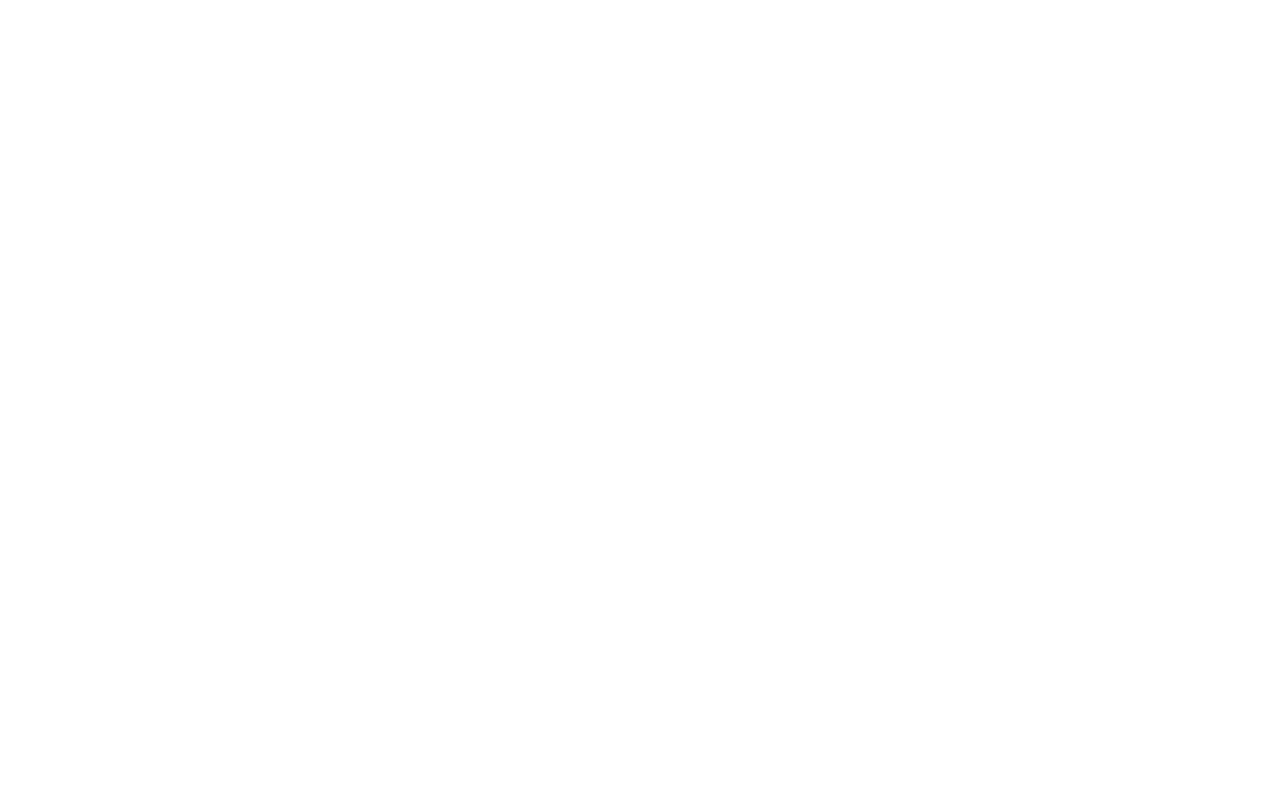
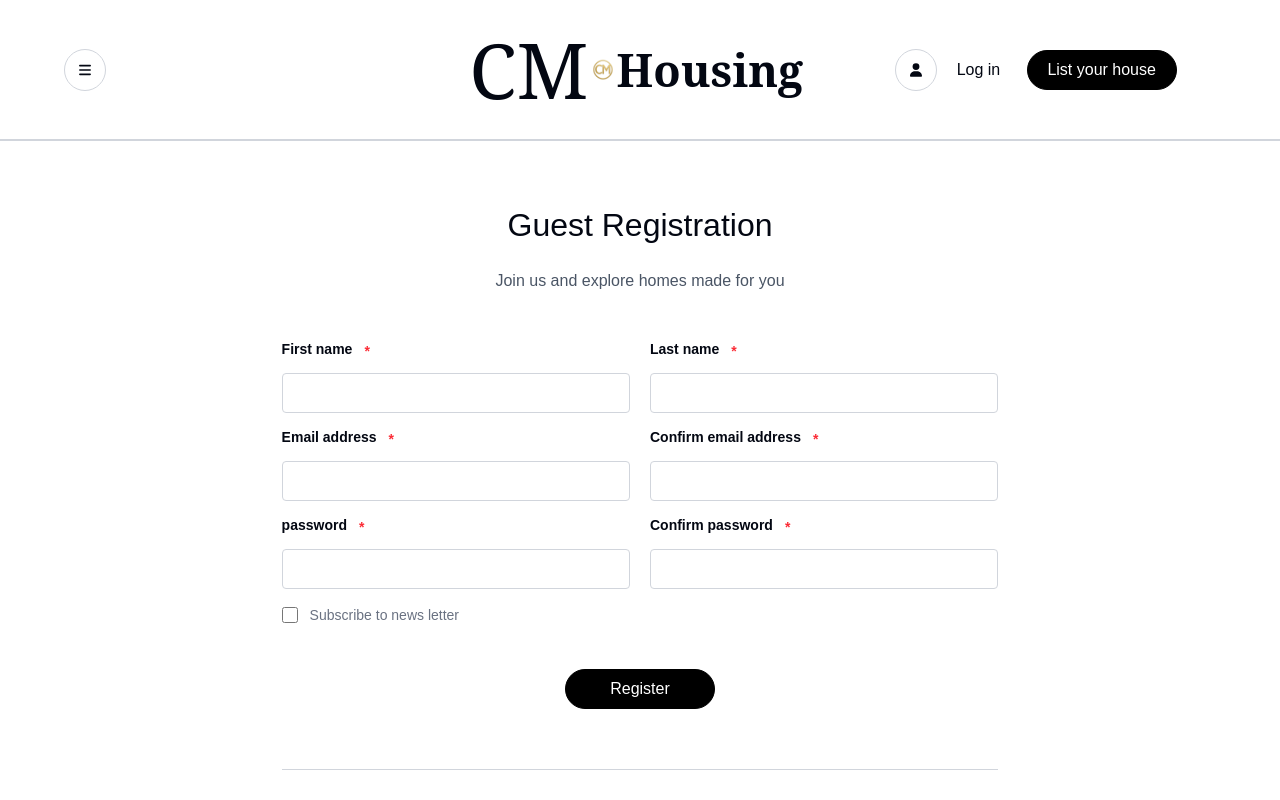
Before and after one commit to cimess/CM-housing, a React (Vite) app: page /Register in a window 1280 px wide. Before the commit this address had no page. Shown: the top 800 px of the page. Built offline with nearby package versions, Linux system fonts and the light colour scheme.

Commit message:
added registration page

```diff
--- a/src/Full-App-Structure/myApp.jsx
+++ b/src/Full-App-Structure/myApp.jsx
@@ -2,6 +2,7 @@
 import Body from "../body component/homeBody";
 import Login from "../Page-component/Login";
 import  Default  from "../home-component/header-footer";
+import Register from "@/Page-component/register";
 import {BrowserRouter as Router, Routes,Route} from 'react-router-dom'
 
 
@@ -18,6 +19,9 @@
            <Route path="/Login" element={ <Default>
 <Login/>
 </Default>}/>
+ <Route path="/Register" element={ <Default>
+<Register/>
+</Default>}/>
          </Routes>
       </Router>
 
--- a/src/Page-component/Login.jsx
+++ b/src/Page-component/Login.jsx
@@ -7,24 +7,24 @@
 
 <div className="text-center w-[90%] md:w-[70%] mx-auto py-10">
    <h1 className="font-montserrat my-5">
-Login as House Owner
+Login as Guest
    </h1>
    <div>
  <span className="text-gray-600 mb-5">Dont have have an account? </span><Link to='/Register' className="underline ml-2">Register now</Link>
    </div>
   <form className=" w-[80%] mx-auto text-left">
    <label className="block text-sm font-bold my-3">Email</label>
-   <input type="email" className="border rounded border-gray-500 w-full  focus:outline-none h-10"/>
+   <input type="email" className="border rounded border-gray-300 w-full  focus:outline-none h-10"/>
    <label className="block text-sm font-bold my-3">Password</label>
   <input
   type="password"
-  className="border rounded border-gray-500 w-full focus:outline-none h-10"
+  className="border rounded border-gray-300 w-full focus:outline-none h-10"
 />
 
  <div className="flex space-x-3 items-center mt-7">
   <input
   type="checkbox"
-  className="border rounded border-gray-500 focus:outline-none h-5 w-5 accent-black"
+  className="border rounded border-gray-300 focus:outline-none h-5 w-5 accent-black"
 />
 <label className="text-sm my-3 text-gray-500">Remember me</label>
  </div>
@@ -32,7 +32,7 @@
 
 
 <hr className="mt-15 text-gray-300"/>
-<Link className="text-center block mt-5">Forgot Password?</Link>
+<Link className="text-center block mt-5" to='/register'>Forgot Password?</Link>
   </form>
 
 </div>
--- /dev/null
+++ b/src/Page-component/register.jsx
@@ -0,0 +1,40 @@
+
+import Default from "@/home-component/header-footer";
+import  Input  from "../body component/input-component";
+import { Link } from "react-router-dom";
+export default function Register(){
+
+   return(
+
+<div className="text-center w-[90%] md:w-[70%] mx-auto py-10">
+   <h1 className="font-montserrat my-5">
+Guest Registration
+   </h1>
+   <div className="mb-8">
+ <span className="text-gray-600 ">Join us and explore homes made for you  </span>
+   </div>
+  <form className=" w-[80%] mx-auto text-left">
+   <div className="grid grid-cols-2 gap-x-5">
+      <Input label='First name' add='*' type='text' id='firstname'/>
+      <Input label='Last name' add='*' type='text' id='lastname'/>
+      <Input label='Email address' add='*' type='email' id='email'/>
+      <Input label=' Confirm email address' add='*' type='email' id='confirmemail'/>
+    <Input label='password' add='*' type='password' id='password'/>
+    <Input label='Confirm password' add='*' type='password' id='confirmpassword' />
+
+   </div>
+
+  <div className="my-4 flex items-center gap-x-3 text-sm text-gray-500">
+   <input type='checkbox' className='h-4 w-4 accent-black' /> <label > Subscribe to news letter</label>
+  </div>
+<div className="text-center"><button className="button rounded-full mt-7 w-[150px]">Register</button></div>
+
+
+<hr className="mt-15 text-gray-300"/>
+
+  </form>
+
+</div>
+
+   )
+}
--- /dev/null
+++ b/src/body component/input-component.jsx
@@ -0,0 +1,16 @@
+export default function Input({label,type,add,id}){
+
+
+
+   return(
+
+<div className="text-left">
+
+   <label htmlFor={id} className="block text-sm font-bold my-3 flex items-center ">{label}<span className="ml-3 text-red-500 pt-1">{add}</span></label>
+   <input type={type} id={id} className="border rounded border-gray-300 w-full  focus:outline-none h-10 pl-2"/>
+
+
+</div>
+
+   )
+}
--- a/src/shortlet/shortlet-house.jsx
+++ b/src/shortlet/shortlet-house.jsx
@@ -27,10 +27,10 @@
 
          <div className="w-full   h-[200px] relative mb-3 group">
 
-           <div className={`custom-prev-${sliderId} absolute left-2 top-1/2 z-10 text-white bg-black/40 p-[15px]  flex rounded-full `}>
+           <div className={`custom-prev-${sliderId} absolute left-2 top-1/2 z-10 text-white bg-black/30 p-[15px]  flex rounded-full cursor-pointer `}>
   <FontAwesomeIcon icon={faArrowLeft} />
 </div>
-<div className={`custom-next-${sliderId} absolute right-2 top-1/2 z-10 text-white bg-black/40 p-[15px] rounded-full flex`}>
+<div className={`custom-next-${sliderId} absolute right-2 top-1/2 z-10 text-white bg-black/30 p-[15px] rounded-full cursor-pointer flex`}>
   <FontAwesomeIcon icon={faArrowRight} />
 </div>
 
```
